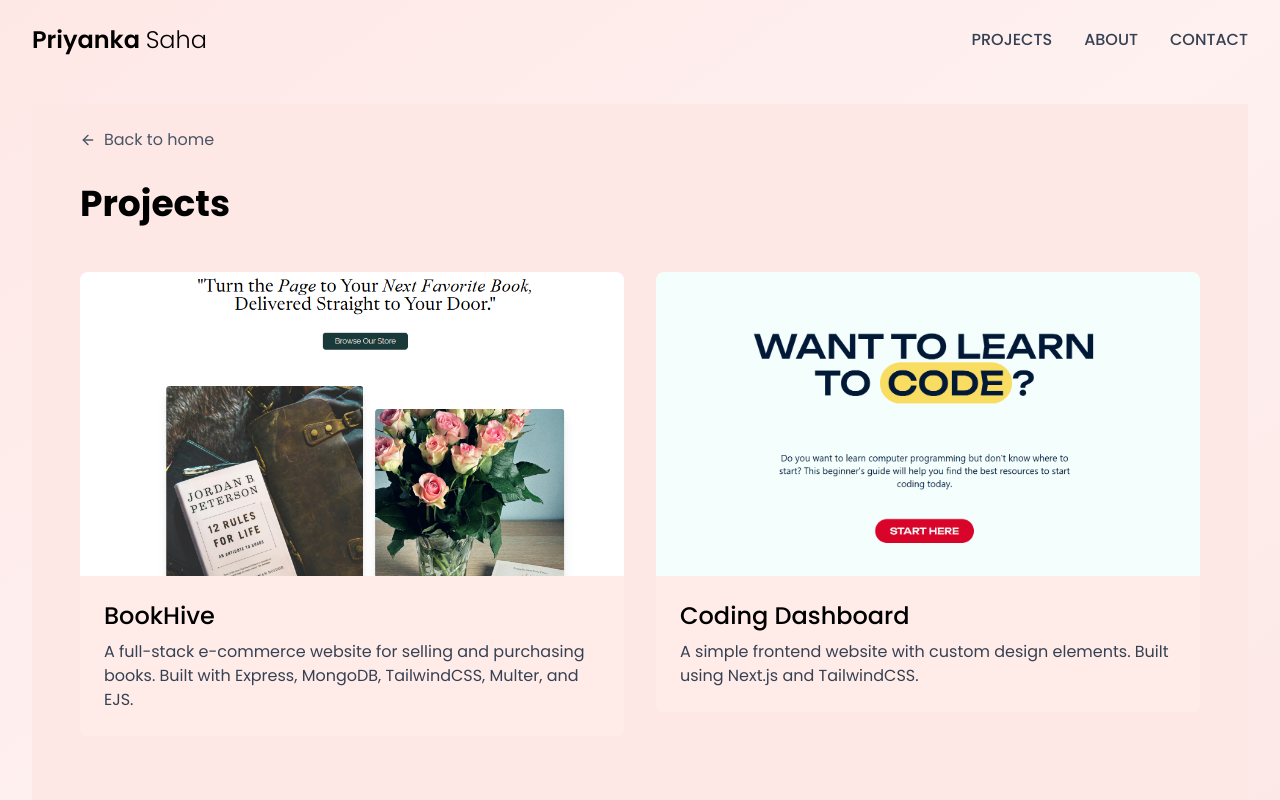
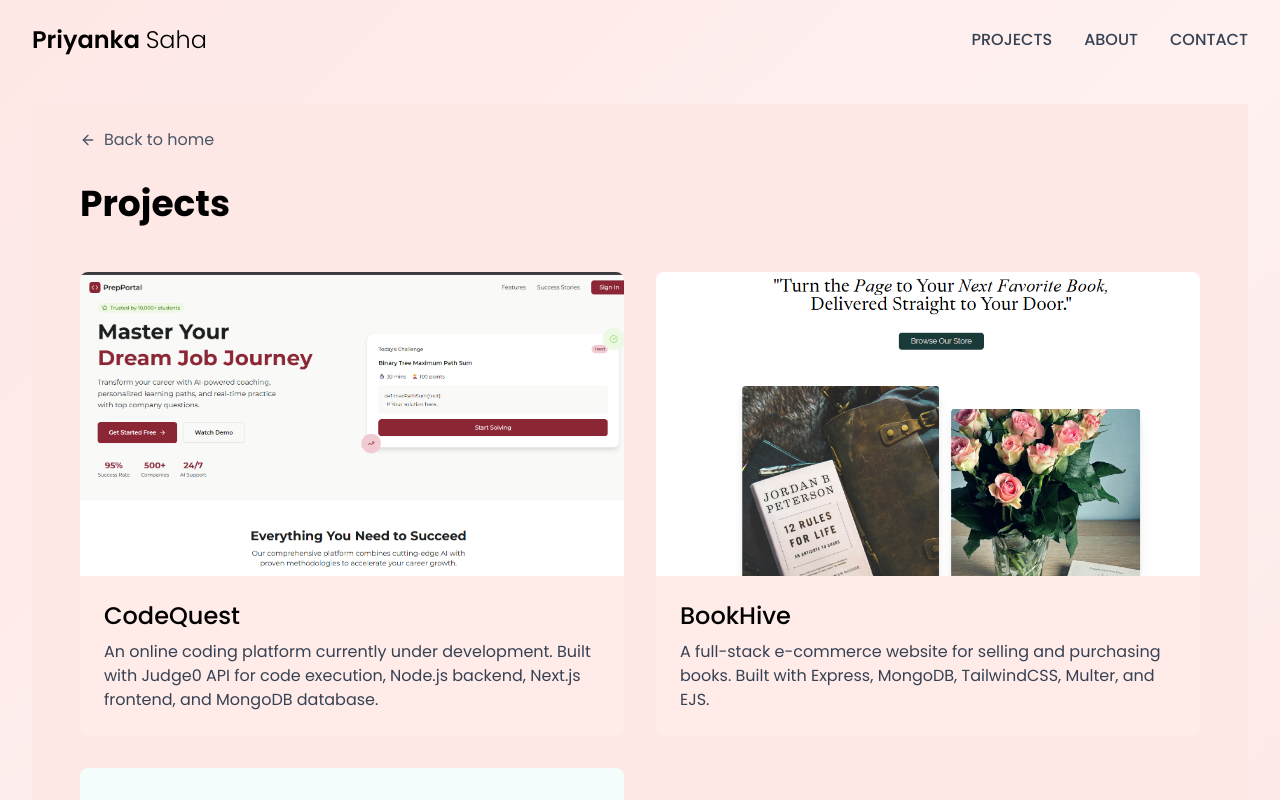
Before and after one commit to Priyankasaha20/cutekawaii, a Next.js app: page /project in a window 1280 px wide. Shown: the top 800 px of the page. Built offline with nearby package versions, Linux system fonts and the light colour scheme.

Commit message:
Latest Changes

```diff
--- a/src/app/about/page.tsx
+++ b/src/app/about/page.tsx
@@ -56,7 +56,7 @@ export default function About() {
             <div className="pt-4 border-t border-pink-100">
               <h2 className="font-bold text-gray-800 mb-3">Resume</h2>
               <Link
-              href="https://drive.google.com/file/d/1mQ7QCw-K35s6okuT1-oo9LIj2InGtqGH/view?usp=sharing"
+              href="https://drive.google.com/file/d/1apeJi9_rPNCZ-sBtv2rSku1kK-71x9ee/view?usp=sharing"
               target="_blank"
               className="inline-flex items-center text-black hover:text-pink-700 transition-colors duration-200"
               >
--- a/src/app/project/page.tsx
+++ b/src/app/project/page.tsx
@@ -4,8 +4,14 @@ import Link from 'next/link';
 import { ArrowUpRight, ArrowLeft } from 'lucide-react';
 import Image from 'next/image';
 
-export default function Projects() {
-  const projects = [
+export default function Projects() {  const projects = [
+    {
+      id: 'codequest',
+      title: 'CodeQuest',
+      description: 'An online coding platform currently under development. Built with Judge0 API for code execution, Node.js backend, Next.js frontend, and MongoDB database.',
+      image: '/image3.png',
+      link: 'https://codequest-teal.vercel.app/',
+    },
     {
       id: 'bookhive',
       title: 'BookHive',
```
Also changed, not shown: public/image3.png (added).
